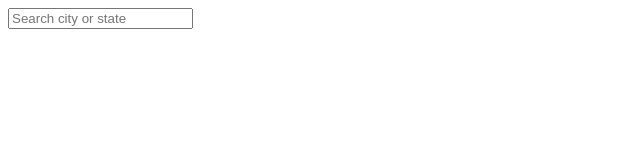
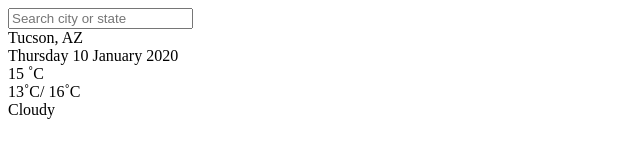
Before and after one commit to asasalcido14/WeatherDock2021, a plain HTML site: page index.html in a window 1280 px wide. Shown: the whole page, without its empty margins (0-640 px from the left). Drawn offline with Linux system fonts and the light colour scheme.

Commit message:
add all the divs and sections

```diff
--- a/index.html
+++ b/index.html
@@ -11,6 +11,17 @@
             <input type="text" autocomplete="off" class="search-box"
             placeholder="Search city or state">
         </header>
+    <main>
+        <section class="location">
+            <div class="city">Tucson, AZ</div>
+            <div class="date"> Thursday 10 January 2020</div>
+        </section>
+        <div class="current">
+            <div class="temp">15 <span>˚C</span></div>
+            <div class="hi-low">13˚C/ 16˚C</div>
+            <div class="weather">Cloudy</div>
+        </div>
+    </main>
 
 
 
```
